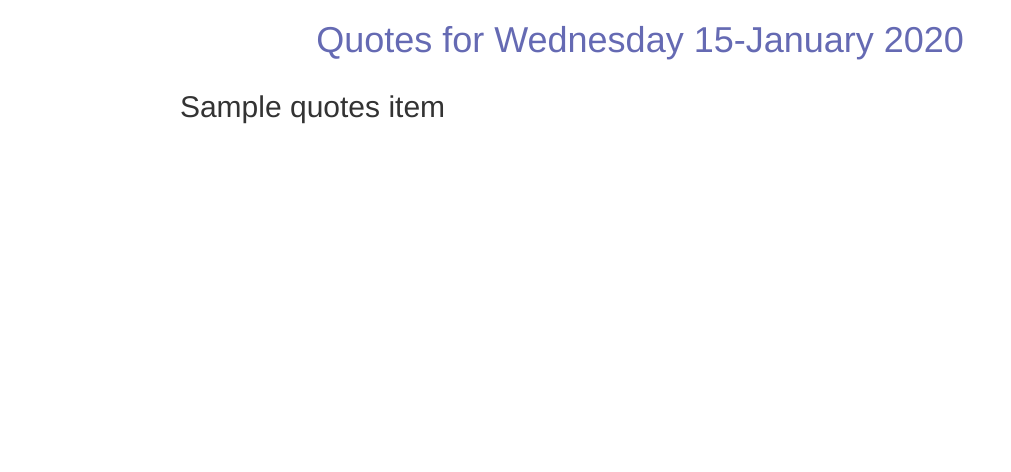
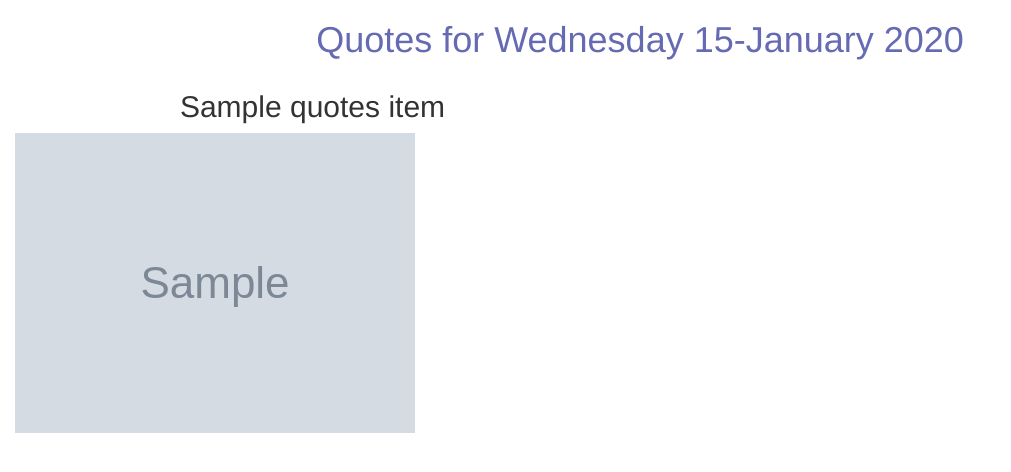
Before and after one commit to rose-okoth/django-one, a Django app: template quotes/templates/all-quotes/today-quotes.html in a window 1280 px wide. Shown: the part 102-574 px from the top of the page, without its empty margins (0-1011 px from the left). Run offline with Django 3.2, Linux system fonts and the light colour scheme; the template is opened without the code that fills it: most values are stand-ins (such as "Sample title", 1, 10 or a date in 2020); grey boxes marked "Sample" are stand-in pictures; some libraries are stand-ins or nearby versions.

Commit message:
updtaed today-quotes html to display images

```diff
--- a/quotes/templates/all-quotes/today-quotes.html
+++ b/quotes/templates/all-quotes/today-quotes.html
@@ -12,6 +12,11 @@
         </div>
     </div>
 
+    <!--Display news Article images  -->
+    <div class="col-xs-6 col-sm-6 col-md-6 col-lg-6">
+        <img src="{{quotes_item.post_image.url}}" class="img-responsive" alt="Image">
+    </div>
+
     {% empty %}
 
     <div class="row">
```
